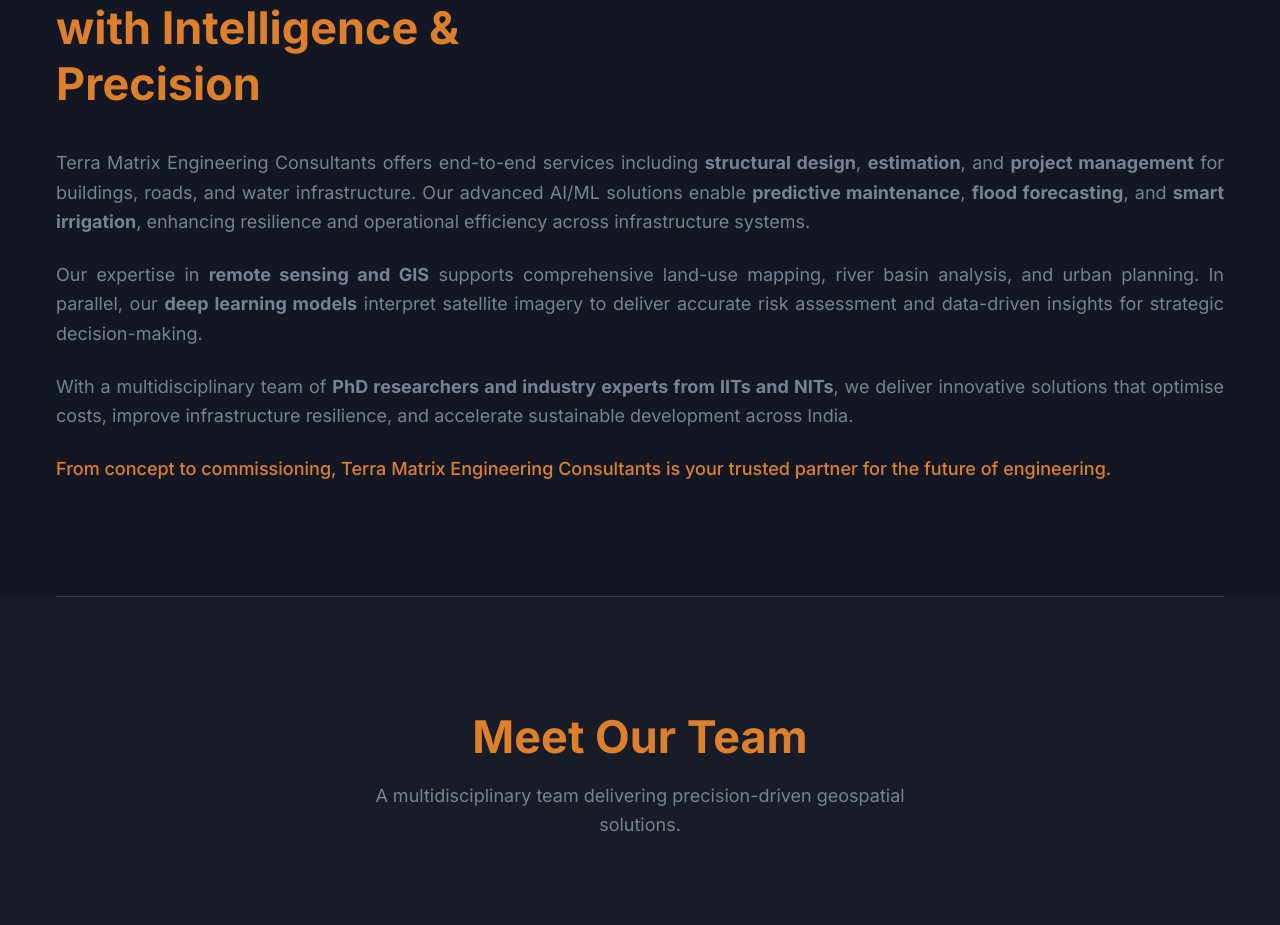
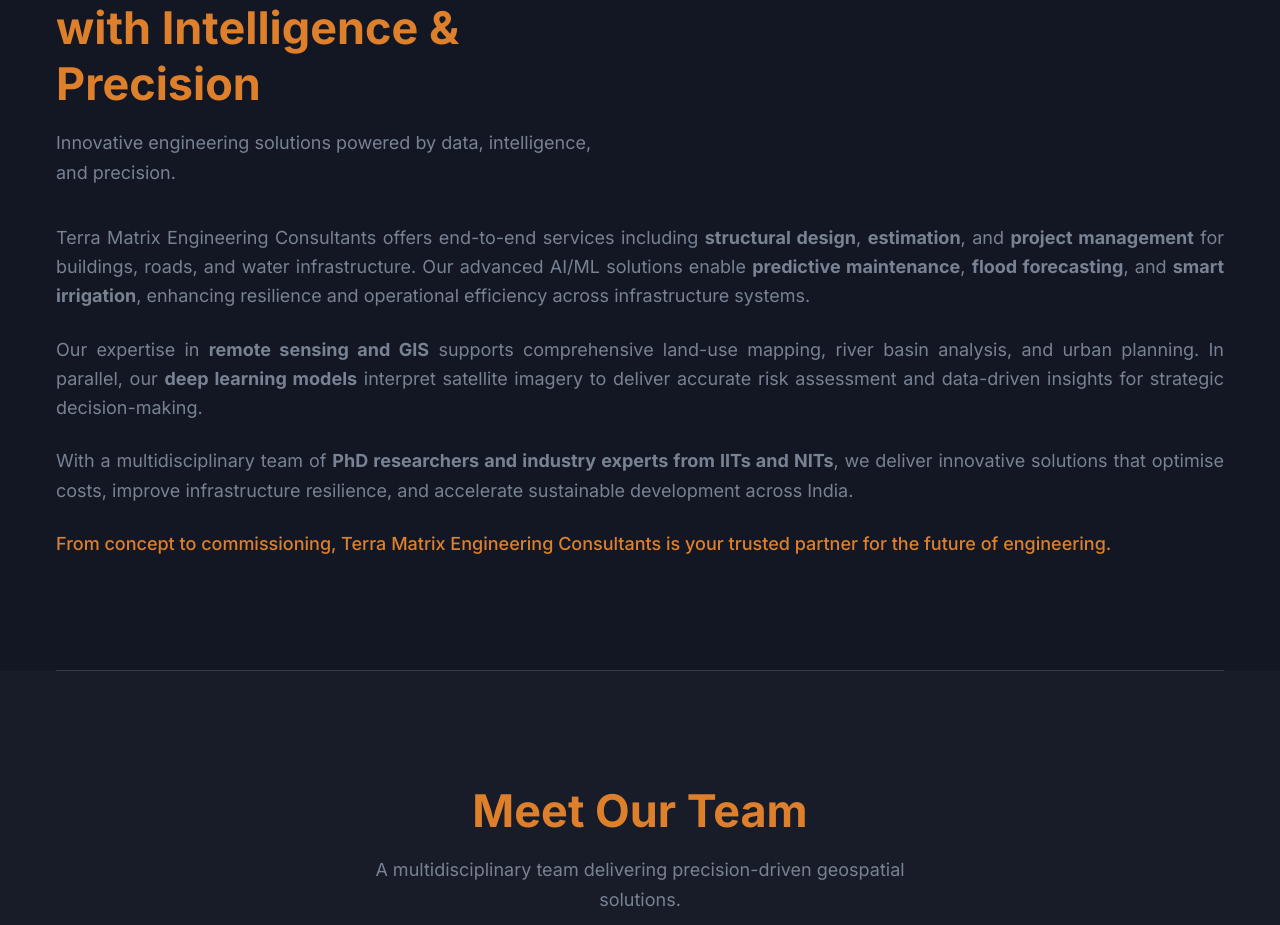
Before and after one commit to Siddhant-Mishra-23/Terra-Matrix, a Next.js app: page / in a window 1280 px wide. Shown: the part 2962-3887 px from the top of the page. Built offline with nearby package versions, Linux system fonts and the light colour scheme.

Commit message:
Fixing the Bug while deploying in Vercel

```diff
--- a/next.config.js
+++ b/next.config.js
@@ -1,14 +1,15 @@
 /** @type {import('next').NextConfig} */
-const nextConfig = {
-  images: {
-    remotePatterns: [
-      {
-        protocol: "https",
-        hostname: "",
-        port: "",
-      },
-    ],
-  },
-};
+const nextConfig = {}
+// const nextConfig = {
+//   images: {
+//     remotePatterns: [
+//       {
+//         protocol: "https",
+//         hostname: "",
+//         port: "",
+//       },
+//     ],
+//   },
+// };
 
 module.exports = nextConfig;
--- a/src/components/About/MasterAboutSection.tsx
+++ b/src/components/About/MasterAboutSection.tsx
@@ -6,7 +6,7 @@
       <div className="container">
         <div className="border-b border-body-color/[.15] pb-16 dark:border-white/[.15] md:pb-20 lg:pb-28">
           <div>
-            <SectionTitle title="Engineering the Future with Intelligence & Precision" mb="36px"/>
+            <SectionTitle title="Engineering the Future with Intelligence & Precision"  paragraph="Innovative engineering solutions powered by data, intelligence, and precision." mb="36px"/>
             <div className="text-body-color text-lg leading-relaxed space-y-6 text-justify">
               <p>
                 Terra Matrix Engineering Consultants offers end-to-end services
--- a/src/components/About/ServiceSectionFour.tsx
+++ b/src/components/About/ServiceSectionFour.tsx
@@ -50,6 +50,7 @@
             <div className="order-1 w-full px-4 lg:order-2 lg:w-1/2">
               <SectionTitle
                 title="Advanced Technology & Innovation"
+                paragraph="Innovative engineering solutions powered by data, intelligence, and precision for Advanced Technology & Innovation."
                 mb="44px"
               />
 
--- a/src/components/About/ServiceSectionOne.tsx
+++ b/src/components/About/ServiceSectionOne.tsx
@@ -27,7 +27,7 @@
         <div className="border-b border-body-color/[.15] pb-16 dark:border-white/[.15] md:pb-20 lg:pb-28">
           <div className="-mx-4 flex flex-wrap items-center">
             <div className="w-full px-4 lg:w-1/2">
-              <SectionTitle title="Civil Engineering & Infrastructure Services" mb="44px"/>
+              <SectionTitle title="Civil Engineering & Infrastructure Services" paragraph="Innovative engineering solutions powered by data, intelligence, and precision for Civil Engineering & Infrastructure Services." mb="44px"/>
               <div className="mb-12 max-w-[570px] lg:mb-0">
                 <div className="mx-[-12px] flex flex-wrap">
                   <div className="w-full px-3 sm:w-1/2 lg:w-full xl:w-1/2">
--- a/src/components/About/ServiceSectionThree.tsx
+++ b/src/components/About/ServiceSectionThree.tsx
@@ -31,6 +31,7 @@
             <div className="w-full px-4 lg:w-1/2">
               <SectionTitle
                 title="Remote Sensing & Geospatial Services"
+                paragraph="Our remote sensing and geospatial services leverage advanced satellite imagery and GIS technologies to provide accurate and actionable insights for environmental monitoring, urban planning, disaster management, and resource management."
                 mb="44px"
               />
 
--- a/src/components/About/ServiceSectionTwo.tsx
+++ b/src/components/About/ServiceSectionTwo.tsx
@@ -50,6 +50,7 @@
             <div className="order-1 w-full px-4 lg:order-2 lg:w-1/2">
               <SectionTitle
                 title="AI/ML & Data Analytics Services"
+                paragraph="Our AI/ML and data analytics services harness the power of artificial intelligence and machine learning to transform raw data into meaningful insights. We provide tailored solutions for predictive analytics, data visualization, and decision-making support across various industries."
                 mb="44px"
               />
 
```
Also changed, not shown: 1 other file (tests, documents, lock files or other folders).
